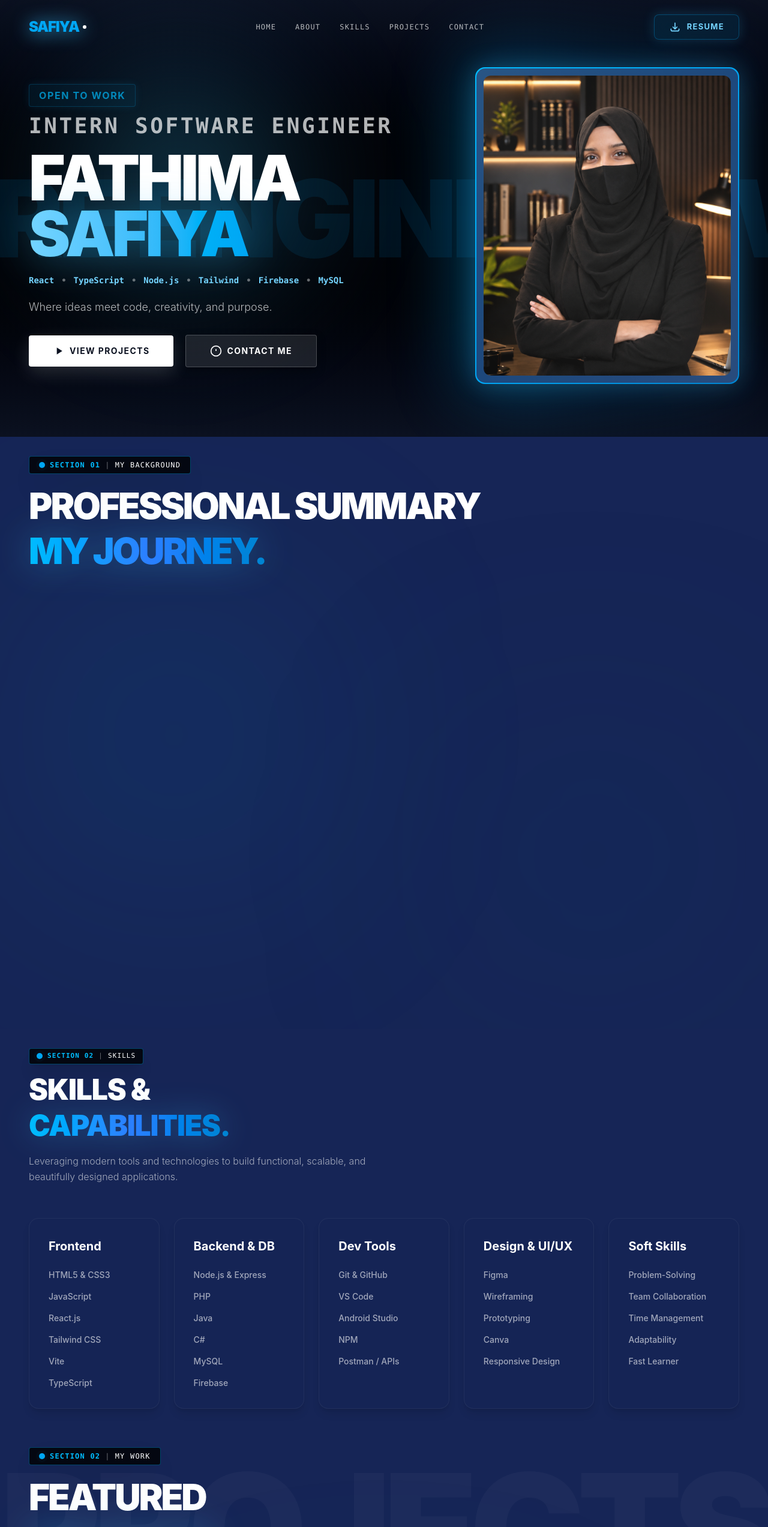
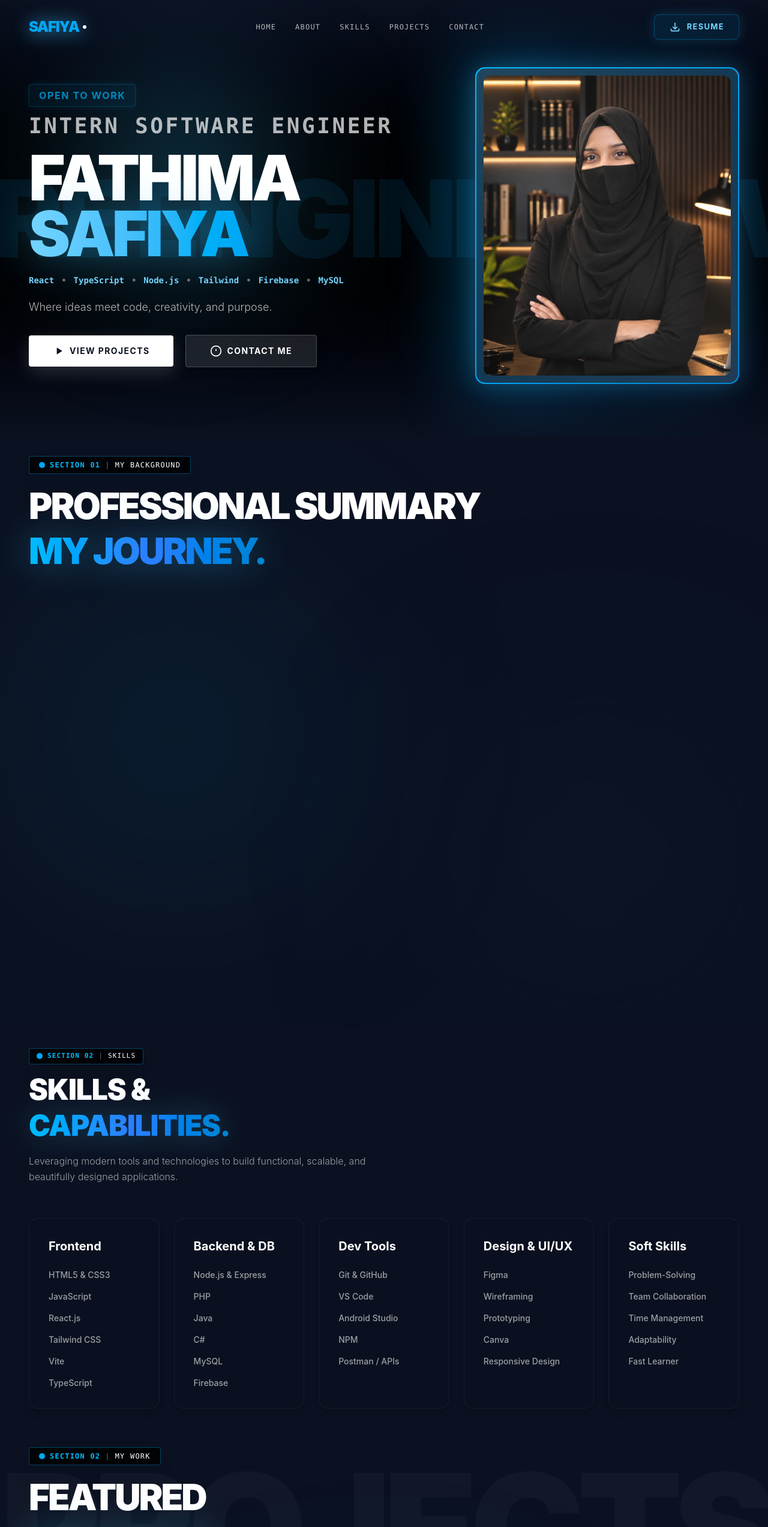
Before and after one commit to fathima-safiya/safiya-portfolio, a React (Vite) app: page / in a window 1280 px wide. Shown: the top 2545 px of the page at 60% size. Built offline with nearby package versions, Linux system fonts and the light colour scheme.

Commit message:
Revert global background to #0B1120

```diff
--- a/src/App.jsx
+++ b/src/App.jsx
@@ -11,7 +11,7 @@ function App() {
   const [loading, setLoading] = useState(true);
 
   return (
-    <main className="bg-blue-950 min-h-screen text-white relative selection:bg-sky-500 selection:text-white">
+    <main className="bg-[#0B1120] min-h-screen text-white relative selection:bg-sky-500 selection:text-white">
       {/* Cinematic Preloader */}
       {loading && <PortfolioPreloader onComplete={() => setLoading(false)} />}
 
--- a/src/components/About.jsx
+++ b/src/components/About.jsx
@@ -63,7 +63,7 @@ const About = () => {
     <section
       id="about"
       ref={sectionRef}
-      className="relative w-full bg-blue-950 text-white py-4 sm:py-6 md:py-8 px-4 sm:px-6 md:px-12 flex flex-col justify-center select-none overflow-hidden"
+      className="relative w-full bg-[#0B1120] text-white py-4 sm:py-6 md:py-8 px-4 sm:px-6 md:px-12 flex flex-col justify-center select-none overflow-hidden"
     >
       {/* Background Cinematic Red Ambient Glows */}
       <div className="absolute top-1/4 left-10 w-[300px] sm:w-[500px] h-[300px] sm:h-[500px] bg-sky-500/10 rounded-full blur-[140px] sm:blur-[160px] pointer-events-none"></div>
@@ -96,7 +96,7 @@ const About = () => {
           {/* Card 1: Bio & Academic Core (Span 12) */}
           <div
             ref={addToRefs}
-            className="md:col-span-12 p-6 sm:p-8 md:p-12 bg-blue-950/90 backdrop-blur-2xl border border-white/10 rounded-3xl sm:rounded-[2.5rem] shadow-2xl flex flex-col justify-between relative group hover:border-sky-500/60 hover:-translate-y-1 sm:hover:-translate-y-2 hover:scale-[1.01] hover:shadow-[0_20px_60px_rgba(56,189,248,0.15)] transition-all duration-500 overflow-hidden"
+            className="md:col-span-12 p-6 sm:p-8 md:p-12 bg-[#0B1120]/90 backdrop-blur-2xl border border-white/10 rounded-3xl sm:rounded-[2.5rem] shadow-2xl flex flex-col justify-between relative group hover:border-sky-500/60 hover:-translate-y-1 sm:hover:-translate-y-2 hover:scale-[1.01] hover:shadow-[0_20px_60px_rgba(56,189,248,0.15)] transition-all duration-500 overflow-hidden"
           >
             {/* Real-time mouse hover spotlight highlight */}
             <div
@@ -138,7 +138,7 @@ const About = () => {
           {/* Card 3: Technical Ecosystem (Span 12) */}
           <div
             ref={addToRefs}
-            className="md:col-span-12 p-6 sm:p-8 md:p-12 bg-blue-950/90 backdrop-blur-2xl border border-white/10 rounded-3xl sm:rounded-[2.5rem] shadow-2xl flex flex-col md:flex-row items-start md:items-center justify-between gap-6 hover:border-sky-500/60 transition-all duration-500 overflow-hidden relative group"
+            className="md:col-span-12 p-6 sm:p-8 md:p-12 bg-[#0B1120]/90 backdrop-blur-2xl border border-white/10 rounded-3xl sm:rounded-[2.5rem] shadow-2xl flex flex-col md:flex-row items-start md:items-center justify-between gap-6 hover:border-sky-500/60 transition-all duration-500 overflow-hidden relative group"
           >
             {/* Real-time mouse hover spotlight highlight */}
             <div
--- a/src/components/Contact.jsx
+++ b/src/components/Contact.jsx
@@ -64,7 +64,7 @@ const Contact = () => {
   };
 
   return (
-    <section ref={ref} id="contact" className="bg-blue-950 w-full relative overflow-hidden flex items-end pt-12 sm:pt-16 md:pt-20 pb-8 sm:pb-12 border-t border-white/10 select-none">
+    <section ref={ref} id="contact" className="bg-[#0B1120] w-full relative overflow-hidden flex items-end pt-12 sm:pt-16 md:pt-20 pb-8 sm:pb-12 border-t border-white/10 select-none">
 
       {/* Background Cinematic Red Ambient Glow */}
       <div className="absolute top-1/2 left-1/2 -translate-x-1/2 -translate-y-1/2 w-[350px] sm:w-[600px] h-[350px] sm:h-[600px] bg-sky-500/15 rounded-full blur-[140px] sm:blur-[160px] pointer-events-none z-0"></div>
--- a/src/components/Expertise.jsx
+++ b/src/components/Expertise.jsx
@@ -27,7 +27,7 @@ const Expertise = () => {
   return (
     <section
       id="skills"
-      className="relative w-full bg-blue-950 text-white py-4 sm:py-6 md:py-8 px-4 sm:px-6 md:px-12 select-none overflow-hidden"
+      className="relative w-full bg-[#0B1120] text-white py-4 sm:py-6 md:py-8 px-4 sm:px-6 md:px-12 select-none overflow-hidden"
     >
       <div className="relative z-10 max-w-7xl mx-auto w-full space-y-8 sm:space-y-12">
 
@@ -62,7 +62,7 @@ const Expertise = () => {
           {expertiseData.map((item, index) => (
             <div
               key={index}
-              className="p-6 sm:p-8 rounded-2xl bg-blue-950/60 border border-white/5 hover:border-sky-500/30 hover:bg-blue-950/80 transition-all duration-300 flex flex-col group shadow-lg"
+              className="p-6 sm:p-8 rounded-2xl bg-[#0B1120]/60 border border-white/5 hover:border-sky-500/30 hover:bg-[#0B1120]/80 transition-all duration-300 flex flex-col group shadow-lg"
             >
               <h3 className="text-lg sm:text-xl font-bold text-white mb-6 group-hover:text-sky-400 transition-colors">
                 {item.title}
--- a/src/components/Footer.jsx
+++ b/src/components/Footer.jsx
@@ -2,7 +2,7 @@ import React from 'react';
 
 const Footer = () => {
   return (
-    <footer className="bg-blue-950 text-white py-8 sm:py-12 px-4 sm:px-6 md:px-12 border-t border-white/10 select-none relative z-10">
+    <footer className="bg-[#0B1120] text-white py-8 sm:py-12 px-4 sm:px-6 md:px-12 border-t border-white/10 select-none relative z-10">
       <div className="max-w-7xl mx-auto flex flex-col space-y-8 sm:space-y-12">
 
         {/* Top Section: Brand & Quick Links */}
--- a/src/components/Hero.jsx
+++ b/src/components/Hero.jsx
@@ -106,7 +106,7 @@ const Hero = () => {
     <section
       id="home"
       ref={sectionRef}
-      className="relative w-full bg-blue-950 overflow-hidden flex flex-col justify-between select-none pb-8 sm:pb-12"
+      className="relative w-full bg-[#0B1120] overflow-hidden flex flex-col justify-between select-none pb-8 sm:pb-12"
     >
       <style>{`
         @keyframes marquee {
@@ -188,7 +188,7 @@ const Hero = () => {
 
       {/* Mobile Drawer Navigation Menu */}
       {mobileMenuOpen && (
-        <div className="md:hidden fixed inset-x-0 top-[68px] z-40 bg-blue-950/95 backdrop-blur-3xl border-b border-white/10 p-6 flex flex-col gap-4 shadow-2xl animate-in fade-in slide-in-from-top-4 duration-300">
+        <div className="md:hidden fixed inset-x-0 top-[68px] z-40 bg-[#0B1120]/95 backdrop-blur-3xl border-b border-white/10 p-6 flex flex-col gap-4 shadow-2xl animate-in fade-in slide-in-from-top-4 duration-300">
           <nav className="flex flex-col gap-3 text-sm font-mono uppercase tracking-widest text-white/80">
             <a
               href="#home"
@@ -306,7 +306,7 @@ const Hero = () => {
 
               {/* Poster Card with Glowing Gradient Border */}
               <div className="relative w-[260px] sm:w-[320px] md:w-[360px] lg:w-[400px] xl:w-[440px] rounded-2xl p-[1px] md:p-[2px] bg-gradient-to-br from-sky-400 via-sky-500 to-sky-600 shadow-[0_0_40px_rgba(56,189,248,0.3)] group-hover:shadow-[0_0_60px_rgba(56,189,248,0.5)] transition-shadow duration-500">
-                <div className="relative w-full h-full p-2 md:p-3 bg-blue-950/80 backdrop-blur-3xl rounded-[15px] overflow-hidden">
+                <div className="relative w-full h-full p-2 md:p-3 bg-[#0B1120]/80 backdrop-blur-3xl rounded-[15px] overflow-hidden">
 
                   {/* Dynamic Specular Glare Layer */}
                   <div
--- a/src/components/PortfolioPreloader.jsx
+++ b/src/components/PortfolioPreloader.jsx
@@ -42,7 +42,7 @@ const MinimalPreloader = ({ onComplete }) => {
   return (
     <div
       ref={preloaderRef}
-      className="fixed inset-0 z-[9999] bg-blue-950 flex flex-col items-center justify-center select-none overflow-hidden"
+      className="fixed inset-0 z-[9999] bg-[#0B1120] flex flex-col items-center justify-center select-none overflow-hidden"
     >
       <div className="flex flex-col items-center text-center px-4 sm:px-6 relative z-10">
 
--- a/src/components/Projects.jsx
+++ b/src/components/Projects.jsx
@@ -96,7 +96,7 @@ const Projects = () => {
   }, []);
 
   return (
-    <section id="projects" ref={containerRef} className="bg-blue-950 relative font-sans text-white w-full py-4 sm:py-6 md:py-8 px-4 sm:px-6 md:px-12 select-none overflow-hidden">
+    <section id="projects" ref={containerRef} className="bg-[#0B1120] relative font-sans text-white w-full py-4 sm:py-6 md:py-8 px-4 sm:px-6 md:px-12 select-none overflow-hidden">
 
       {/* Background Cinematic Title Watermark */}
       <div className="absolute top-10 left-0 w-full flex items-start justify-center pointer-events-none z-0">
@@ -135,7 +135,7 @@ const Projects = () => {
             <div
               key={i}
               ref={el => cardsRef.current[i] = el}
-              className="group flex flex-col w-full h-full rounded-2xl sm:rounded-[24px] overflow-hidden border border-white/10 bg-blue-950/90 backdrop-blur-2xl shadow-[0_20px_50px_rgba(0,0,0,0.5)] hover:border-sky-500/50 hover:shadow-[0_25px_60px_rgba(56,189,248,0.15)] transition-all duration-500 hover:-translate-y-2 relative"
+              className="group flex flex-col w-full h-full rounded-2xl sm:rounded-[24px] overflow-hidden border border-white/10 bg-[#0B1120]/90 backdrop-blur-2xl shadow-[0_20px_50px_rgba(0,0,0,0.5)] hover:border-sky-500/50 hover:shadow-[0_25px_60px_rgba(56,189,248,0.15)] transition-all duration-500 hover:-translate-y-2 relative"
             >
               {/* Image Container (Placeholder) */}
               <div className="w-full aspect-video bg-gradient-to-br from-slate-800 to-slate-900 border-b border-white/10 relative overflow-hidden flex items-center justify-center">
@@ -201,7 +201,7 @@ const Projects = () => {
                     href={project.github}
                     target="_blank"
                     rel="noopener noreferrer"
-                    className="flex-1 flex items-center justify-center gap-2 px-4 py-3 rounded-xl bg-blue-950 hover:bg-white/5 border border-white/10 hover:border-white/20 text-white text-[13px] sm:text-sm font-bold transition-all hover:-translate-y-0.5 shadow-lg"
+                    className="flex-1 flex items-center justify-center gap-2 px-4 py-3 rounded-xl bg-[#0B1120] hover:bg-white/5 border border-white/10 hover:border-white/20 text-white text-[13px] sm:text-sm font-bold transition-all hover:-translate-y-0.5 shadow-lg"
                   >
                     <svg className="w-5 h-5" fill="currentColor" viewBox="0 0 24 24"><path d="M12 0c-6.626 0-12 5.373-12 12 0 5.302 3.438 9.8 8.207 11.387.599.111.793-.261.793-.577v-2.234c-3.338.726-4.033-1.416-4.033-1.416-.546-1.387-1.333-1.756-1.333-1.756-1.089-.745.083-.729.083-.729 1.205.084 1.839 1.237 1.839 1.237 1.07 1.834 2.807 1.304 3.492.997.107-.775.418-1.305.762-1.604-2.665-.305-5.467-1.334-5.467-5.931 0-1.311.469-2.381 1.236-3.221-.124-.303-.535-1.524.117-3.176 0 0 1.008-.322 3.301 1.23.957-.266 1.983-.399 3.003-.404 1.02.005 2.047.138 3.006.404 2.291-1.552 3.297-1.23 3.297-1.23.653 1.653.242 2.874.118 3.176.77.84 1.235 1.911 1.235 3.221 0 4.609-2.807 5.624-5.479 5.921.43.372.823 1.102.823 2.222v3.293c0 .319.192.694.801.576 4.765-1.589 8.199-6.086 8.199-11.386 0-6.627-5.373-12-12-12z" /></svg>
                     GitHub
--- a/src/components/Skills.jsx
+++ b/src/components/Skills.jsx
@@ -166,7 +166,7 @@ const Skills = () => {
     <section
       id="skills"
       ref={sectionRef}
-      className="relative w-full h-screen bg-blue-950 text-white overflow-hidden flex items-center justify-center md:[perspective:1000px] select-none"
+      className="relative w-full h-screen bg-[#0B1120] text-white overflow-hidden flex items-center justify-center md:[perspective:1000px] select-none"
     >
       {/* Dynamic Dark Background Vignettes */}
       {skillCategories.map((_, i) => (
--- a/src/index.css
+++ b/src/index.css
@@ -17,7 +17,7 @@ html {
 body {
   margin: 0;
   padding: 0;
-  @apply bg-blue-950 text-blue-100;
+  @apply bg-[#0B1120] text-blue-100;
   overflow-x: clip;
   width: 100%;
 }
```
